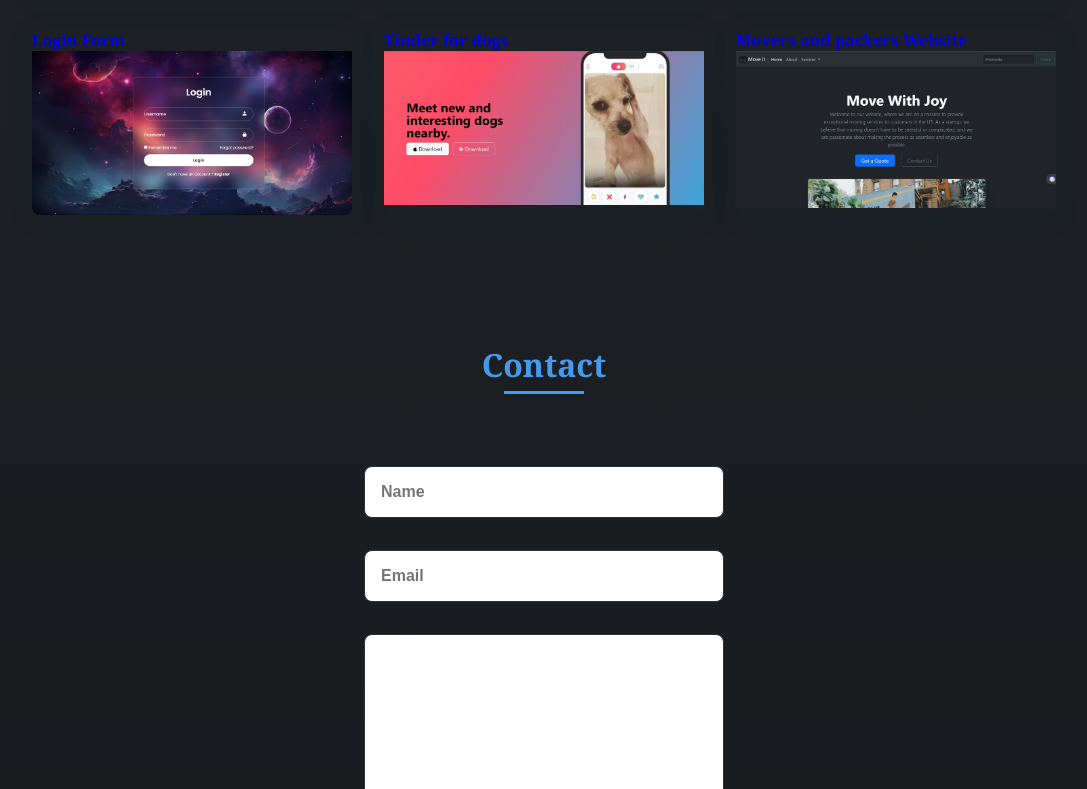
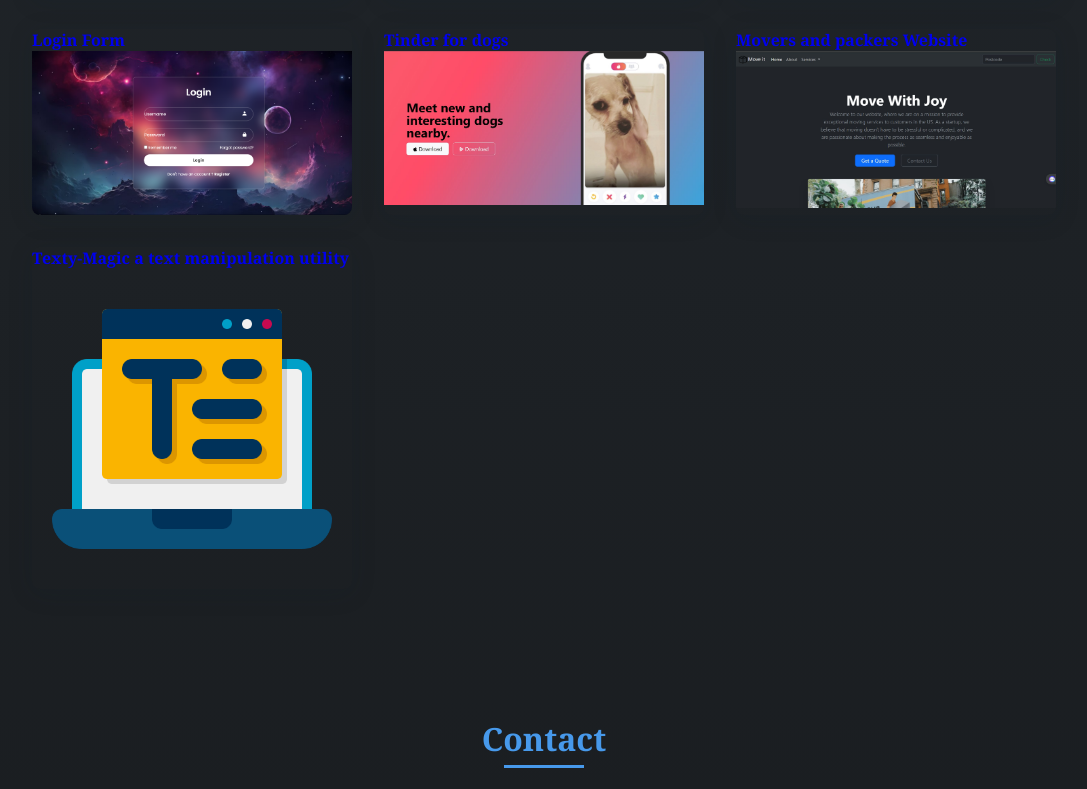
Before and after one commit to itsmeAk03/CodeClauseInternship_PortfolioWebsite, a plain HTML site: page index.html in a window 1280 px wide. Shown: the part 2877-3666 px from the top of the page, without its empty margins (96-1183 px from the left). Drawn offline with nearby package versions, Linux system fonts and the light colour scheme.

Commit message:
new project

```diff
--- a/index.html
+++ b/index.html
@@ -86,7 +86,7 @@
                 <div class="skills__container bd-grid">
                     <div>
                         <h2 class="skills__subtitle">Profesional Skills</h2>
-                        <p class="skills__text">I possess a strong skillset in web development, encompassing HTML, CSS, JavaScript, and frameworks such as ReactJS, Node.js, Express.js, Bootstrap, and jQuery. My expertise allows me to design and develop responsive, interactive, and feature-rich web applications. I am well-versed in front-end and back-end technologies, enabling me to create seamless and efficient web solutions.</p>
+                        <p class="skills__text">I possess a strong skillset in web development, encompassing HTML, CSS, JavaScript, and frameworks such as ReactJS, Node.js, Express.js, Bootstrap, and jQuery. My expertise allows me to design and develope responsive, interactive, and feature-rich web applications. I am well-versed in front-end and back-end technologies, enabling me to create seamless and efficient web solutions.</p>
                         <div class="skills__data">
                             <div class="skills__names">
                                 <i class='bx bxl-html5 skills__icon'></i>
@@ -204,6 +204,10 @@
                         Movers and packers Website
                         <img src="assets/img/move it.jpg" alt="">
                     </a>
+                    <a href="https://itsmeak03.github.io/Learning-ReactJS/" class="work__img">
+                        Texty-Magic a text manipulation utility
+                        <img src="assets/img/text-editor.png" alt="">
+                    </a>
                 </div>
             </section>
 
```
Also changed, not shown: assets/img/text-editor.png (added).
